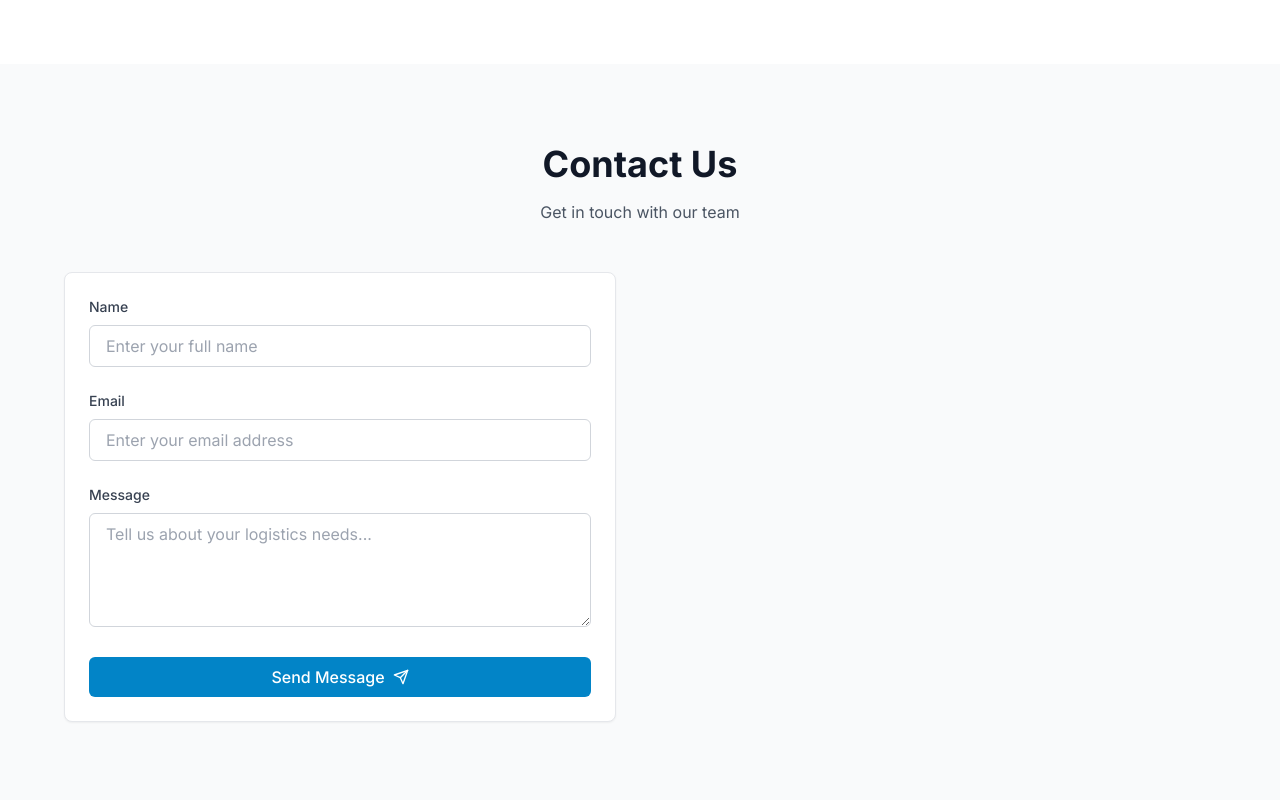
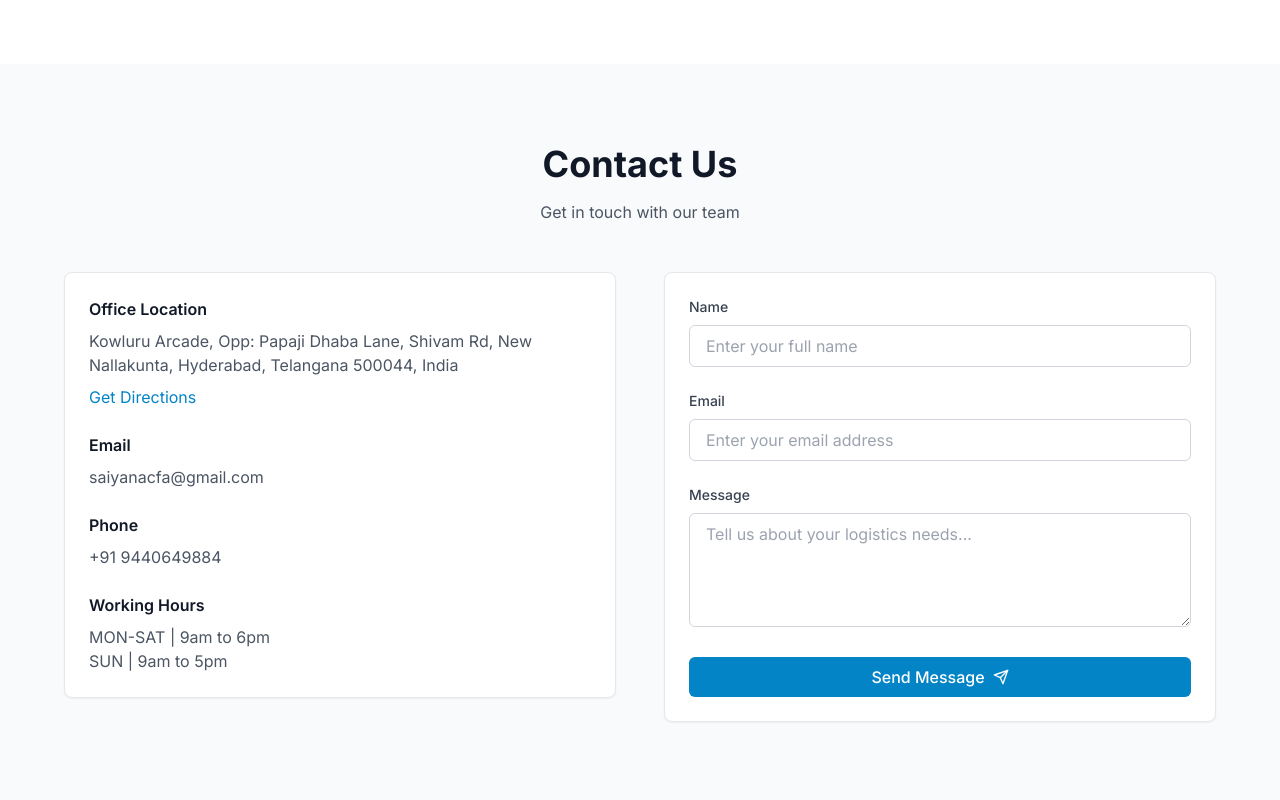
Before and after one commit to Abhinav-Kotta/saiyana-warehouse, a Next.js app in the folder logistics-website/: page /contact in a window 1280 px wide. Shown: the top 800 px of the page. Built offline with nearby package versions, Linux system fonts and the light colour scheme.

Commit message:
updated styling

```diff
--- a/logistics-website/src/app/contact/page.tsx
+++ b/logistics-website/src/app/contact/page.tsx
@@ -7,16 +7,16 @@ import Button from '@/components/ui/Button';
 import Card from '@/components/ui/Card';
 
 export default function ContactPage() {
+  const [status, setStatus] = useState({
+    submitting: false,
+    submitted: false,
+    error: null as string | null,
+  });
+
   const [formState, setFormState] = useState({
     name: '',
     email: '',
     message: '',
-  });
-
-  const [status, setStatus] = useState({
-    submitting: false,
-    submitted: false,
-    error: null as string | null,
   });
 
   const handleSubmit = async (e: React.FormEvent) => {
@@ -72,6 +72,53 @@ export default function ContactPage() {
             </div>
 
             <div className="grid lg:grid-cols-2 gap-12">
+              {/* Contact Information */}
+              <div className="space-y-8">
+                <Card className="p-6">
+                  <div className="space-y-6">
+                    <div className="flex items-start space-x-4">
+                      <div>
+                        <h3 className="font-semibold mb-2 text-gray-900">Office Location</h3>
+                        <p className="text-gray-600 mb-2">
+                          Kowluru Arcade, Opp: Papaji Dhaba Lane, Shivam Rd, New Nallakunta,
+                          Hyderabad, Telangana 500044, India
+                        </p>
+                        <a
+                          href="https://maps.app.goo.gl/X9p99j1DyjYbfLzH8"
+                          target="_blank"
+                          rel="noopener noreferrer"
+                          className="inline-flex items-center text-primary-600 hover:text-primary-700"
+                        >
+                          Get Directions
+                        </a>
+                      </div>
+                    </div>
+
+                    <div className="flex items-start space-x-4">
+                      <div>
+                        <h3 className="font-semibold mb-2 text-gray-900">Email</h3>
+                        <p className="text-gray-600">saiyanacfa@gmail.com</p>
+                      </div>
+                    </div>
+
+                    <div className="flex items-start space-x-4">
+                      <div>
+                        <h3 className="font-semibold mb-2 text-gray-900">Phone</h3>
+                        <p className="text-gray-600">+91 9440649884</p>
+                      </div>
+                    </div>
+
+                    <div className="flex items-start space-x-4">
+                      <div>
+                        <h3 className="font-semibold mb-2 text-gray-900">Working Hours</h3>
+                        <p className="text-gray-600">MON-SAT | 9am to 6pm</p>
+                        <p className="text-gray-600">SUN | 9am to 5pm</p>
+                      </div>
+                    </div>
+                  </div>
+                </Card>
+              </div>
+
               {/* Contact Form */}
               <Card className="p-6">
                 {status.submitted ? (
```
